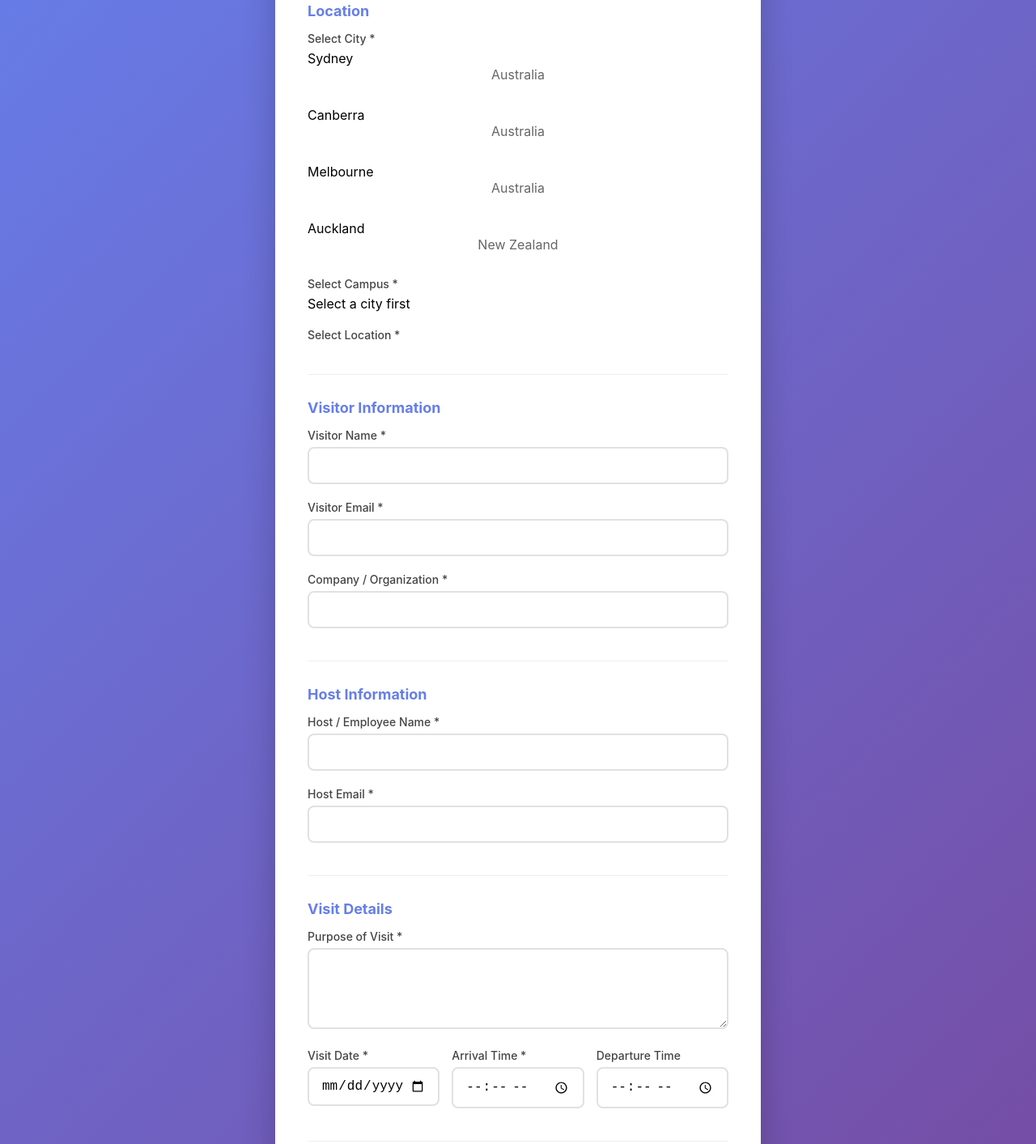
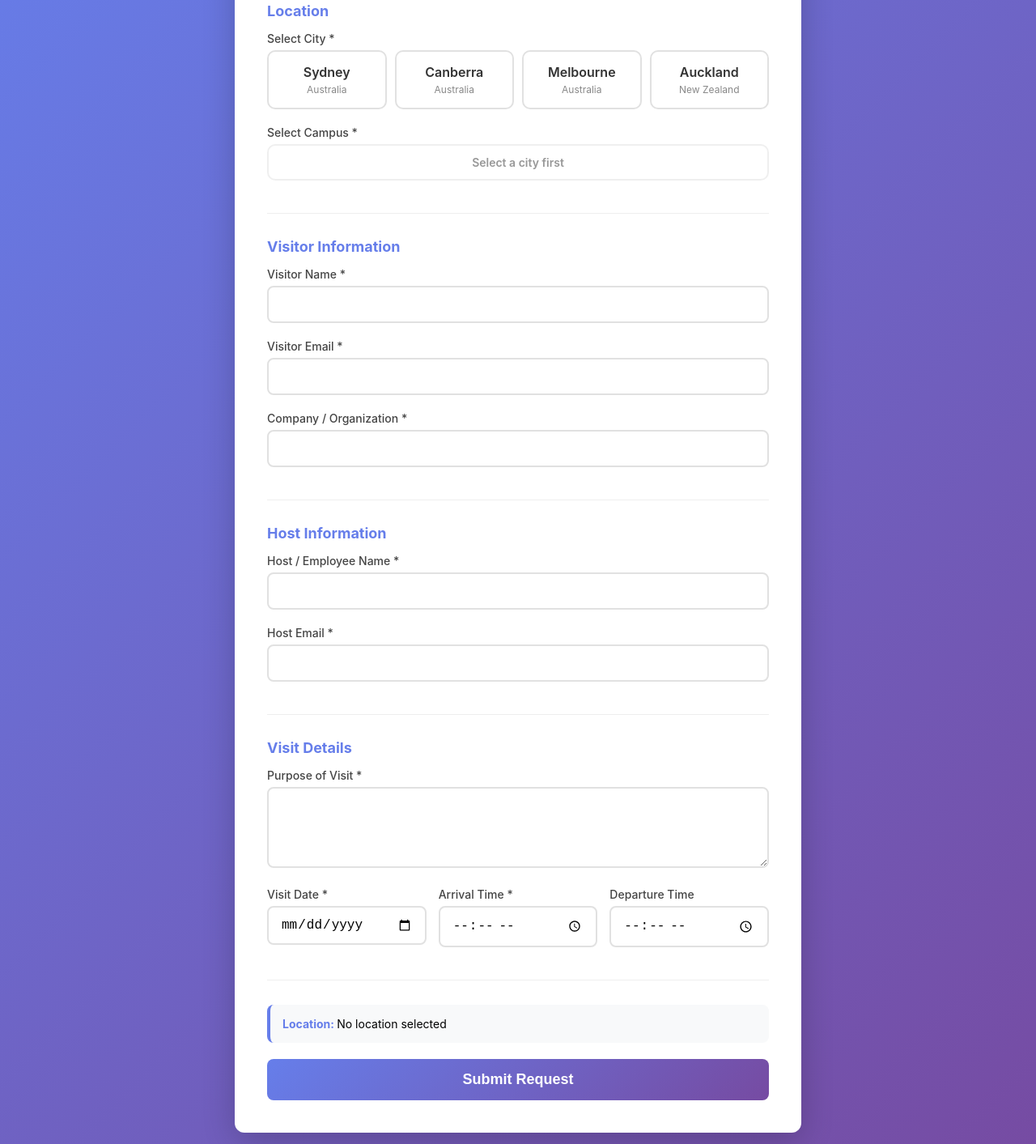
Before and after one commit to Skyward3D/VisitorAccessRequest, a plain HTML site: page index.html in a window 1280 px wide. Shown: the part 169-1582 px from the top of the page at 81% size. Drawn offline with Linux system fonts and the light colour scheme.

Commit message:
Update styles.css with enhanced card-based UI components

```diff
--- a/css/styles.css
+++ b/css/styles.css
@@ -12,7 +12,7 @@ body {
 }
 
 .container {
-    max-width: 600px;
+    max-width: 700px;
     margin: 0 auto;
     background: white;
     border-radius: 12px;
@@ -87,6 +87,80 @@ textarea {
     min-height: 100px;
 }
 
+/* Location Card Styles */
+.card-group {
+    display: flex;
+    flex-wrap: wrap;
+    gap: 10px;
+}
+
+.card {
+    flex: 1;
+    min-width: 120px;
+    padding: 15px 20px;
+    border: 2px solid #e1e1e1;
+    border-radius: 10px;
+    text-align: center;
+    cursor: pointer;
+    transition: all 0.2s ease;
+    background: #fff;
+}
+
+.card:hover {
+    border-color: #667eea;
+    box-shadow: 0 4px 12px rgba(102, 126, 234, 0.2);
+}
+
+.card.active {
+    border-color: #667eea;
+    background: linear-gradient(135deg, rgba(102, 126, 234, 0.1) 0%, rgba(118, 75, 162, 0.1) 100%);
+}
+
+.card .name {
+    font-size: 16px;
+    font-weight: 600;
+    color: #333;
+}
+
+.card .subtitle {
+    font-size: 12px;
+    color: #888;
+    margin-top: 4px;
+    margin-bottom: 0;
+}
+
+.card.disabled {
+    opacity: 0.5;
+    pointer-events: none;
+    cursor: not-allowed;
+}
+
+.card-group.small .card {
+    padding: 12px 15px;
+    min-width: 100px;
+}
+
+.card-group.small .card .name {
+    font-size: 14px;
+}
+
+.hidden {
+    display: none !important;
+}
+
+.selection-summary {
+    margin: 20px 0;
+    padding: 15px;
+    background: #f8f9fa;
+    border-radius: 8px;
+    font-size: 14px;
+    border-left: 4px solid #667eea;
+}
+
+.selection-summary strong {
+    color: #667eea;
+}
+
 button {
     width: 100%;
     padding: 15px;
@@ -146,7 +220,7 @@ button:disabled {
     border: 1px solid #ffeeba;
 }
 
-@media (max-width: 480px) {
+@media (max-width: 600px) {
     .container {
         padding: 25px;
     }
@@ -158,4 +232,12 @@ button:disabled {
     .form-row {
         grid-template-columns: 1fr;
     }
+
+    .card-group {
+        flex-direction: column;
+    }
+
+    .card {
+        min-width: 100%;
+    }
 }
```
